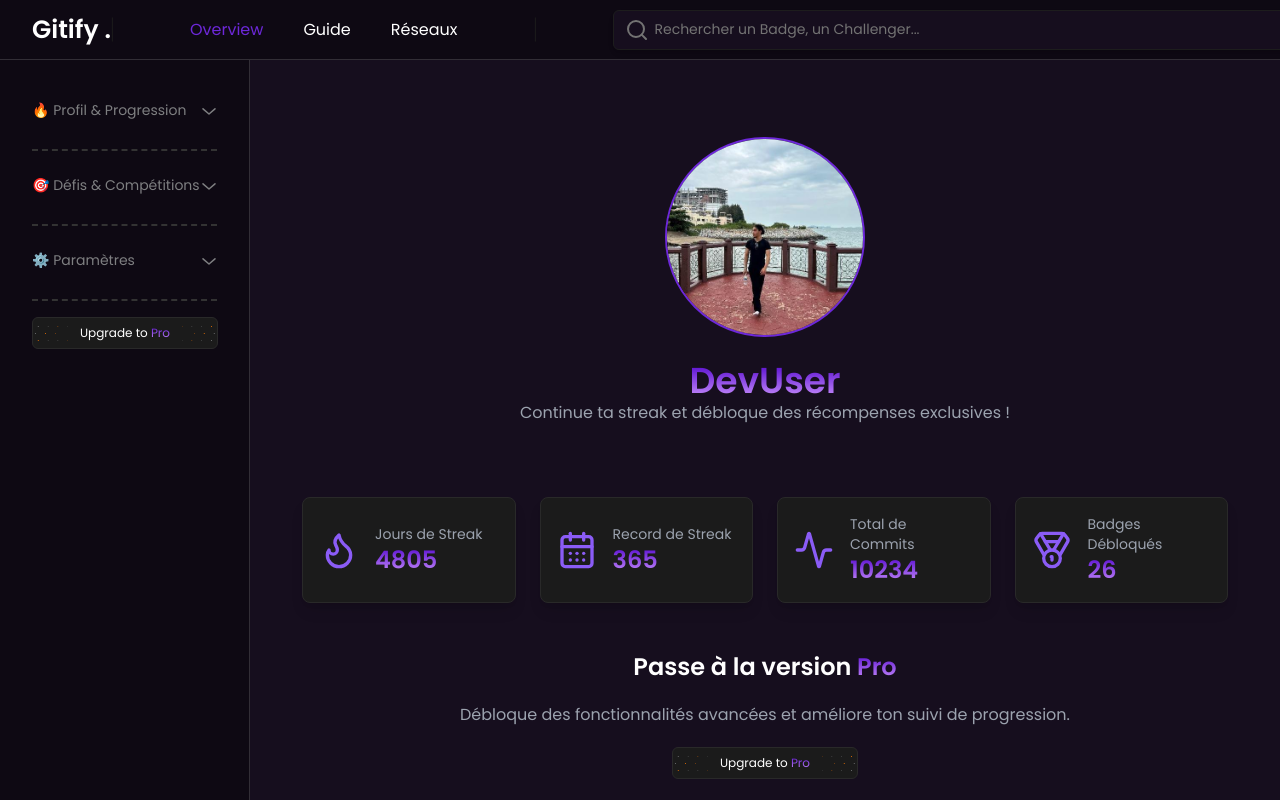
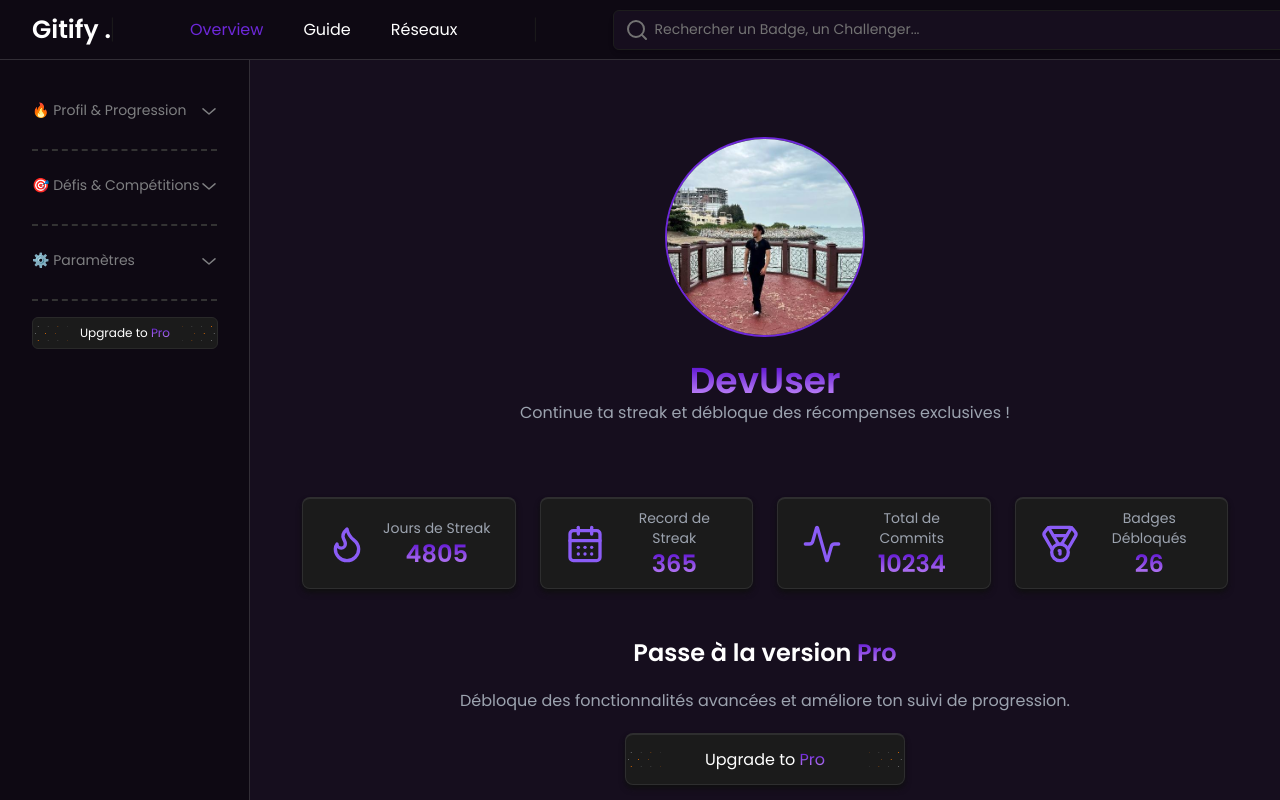
Before and after one commit to 69killian/Gitify, a Next.js app: page /streak in a window 1280 px wide. Built offline with nearby package versions, Linux system fonts and the light colour scheme; a web font is replaced by a local one.

Commit message:
Button Styles

```diff
--- a/app/contributions/Components/Content.tsx
+++ b/app/contributions/Components/Content.tsx
@@ -50,7 +50,7 @@ const StreakPage = () => {
       <div className="mt-12 gap-5 text-center items-center flex flex-col">
         <h2 className="text-2xl font-semibold">Passe à la version <span className="gradient">Pro</span></h2>
         <p className="text-gray-400">Débloque des fonctionnalités avancées et améliore ton suivi de progression.</p>
-          <button className="bg-[#1B1B1B] hover:bg-[#121212] transition-all duration-200 w-[186px] h-[32px] rounded-[6px] border border-1 border-[#292929] text-[12px] relative flex justify-center items-center">
+          <button className="relative z-10 py-3 px-6 bg-[#1B1B1B] hover:bg-[#160E1E]  text-center transition-colors duration-300 rounded-[8px] p-1 shadow-md shadow-[#101010] border-t-2 border-gray-300/10 w-[280px] h-[52px] rounded-[6px] border border-[#292929] text-[16px] flex justify-center items-center">
               <Image src={LeftParticles} alt="Left Particles" className="absolute left-0" />
                 <Link href="https://gitify.framer.website/" target="_blank">
                 Upgrade to <span className="gradient">Pro</span>
@@ -64,7 +64,7 @@ const StreakPage = () => {
 
 const StatCard = ({ icon, title, value }: { icon: JSX.Element; title: string; value: number }) => {
   return (
-    <div className="flex items-center gap-4 p-4 bg-[#1B1B1B] rounded-lg border border-[#292929] shadow-lg">
+    <div className="relative z-10 py-3 px-6 bg-[#1B1B1B]  text-center transition-colors duration-300 rounded-[8px] p-1 shadow-md shadow-[#101010] border-t-2 border-gray-300/10 w-full h-[92px] rounded-[6px] border border-[#292929] text-[16px] flex justify-center items-center gap-4 p-4">
       <div className="text-violet-500">{icon}</div>
       <div>
         <p className="text-gray-400 text-sm">{title}</p>
--- a/app/streak/Components/Content.tsx
+++ b/app/streak/Components/Content.tsx
@@ -53,7 +53,7 @@ const StreakPage = () => {
       <div className="mt-12 gap-5 text-center items-center flex flex-col">
         <h2 className="text-2xl font-semibold">Passe à la version <span className="gradient">Pro</span></h2>
         <p className="text-gray-400">Débloque des fonctionnalités avancées et améliore ton suivi de progression.</p>
-          <button className="bg-[#1B1B1B] hover:bg-[#121212] transition-all duration-200 w-[186px] h-[32px] rounded-[6px] border border-1 border-[#292929] text-[12px] relative flex justify-center items-center">
+          <button className="relative z-10 py-3 px-6 bg-[#1B1B1B] hover:bg-[#160E1E]  text-center transition-colors duration-300 rounded-[8px] p-1 shadow-md shadow-[#101010] border-t-2 border-gray-300/10 w-[280px] h-[52px] rounded-[6px] border border-[#292929] text-[16px] flex justify-center items-center">
             <Image src={LeftParticles} alt="Left Particles" className="absolute left-0" />
               <Link href="https://gitify.framer.website/" target="_blank">
               Upgrade to <span className="gradient">Pro</span>
@@ -67,7 +67,7 @@ const StreakPage = () => {
 
 const StatCard = ({ icon, title, value }: { icon: JSX.Element; title: string; value: number }) => {
   return (
-    <div className="flex items-center gap-4 p-4 bg-[#1B1B1B] rounded-lg border border-[#292929] shadow-lg">
+    <div className="relative z-10 py-3 px-6 bg-[#1B1B1B]  text-center transition-colors duration-300 rounded-[8px] p-1 shadow-md shadow-[#101010] border-t-2 border-gray-300/10 w-full h-[92px] rounded-[6px] border border-[#292929] text-[16px] flex justify-center items-center gap-4 p-4">
       <div className="text-violet-500">{icon}</div>
       <div>
         <p className="text-gray-400 text-sm">{title}</p>
```
Lines whose indentation alone changed are shown as unchanged.
